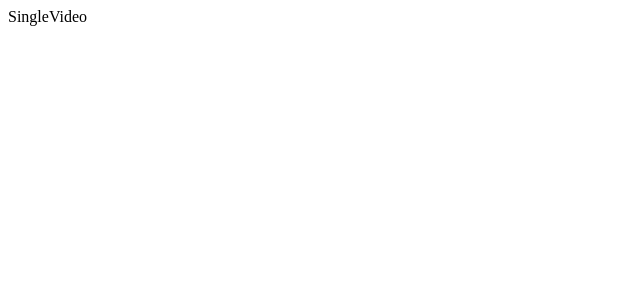
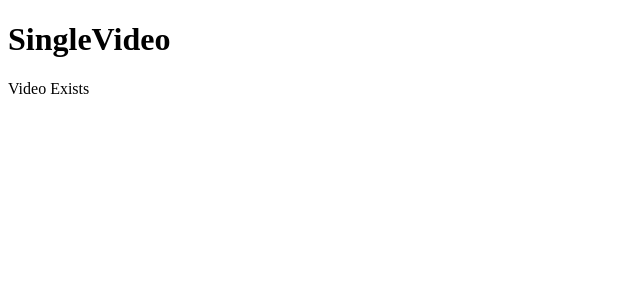
Before and after one commit to bojan-ski/react-l5, a React (Vite) app: page /video/1 in a window 1280 px wide. Shown: the top 300 px of the page, without its empty margins (0-640 px from the left). Built offline with nearby package versions, Linux system fonts and the light colour scheme.

Commit message:
Single Video ID logic resolved

```diff
--- a/src/pages/SingleVideo.jsx
+++ b/src/pages/SingleVideo.jsx
@@ -1,8 +1,24 @@
-import React from 'react'
+import { useParams } from "react-router-dom"
+import videos from '../data.json'
 
 function SingleVideo() {
+  const { id } = useParams()
+  let videoExist = false;
+
+  videos.forEach(video => {
+    if(video.id === +id){
+      videoExist = true
+      return
+    }
+  })
+
   return (
-    <div>SingleVideo</div>
+
+    <main>
+      <h1>SingleVideo</h1>
+
+      {videoExist ? <p>Video Exists</p> : <p>Video Does Not Exists</p>}
+    </main>
   )
 }
 
```
